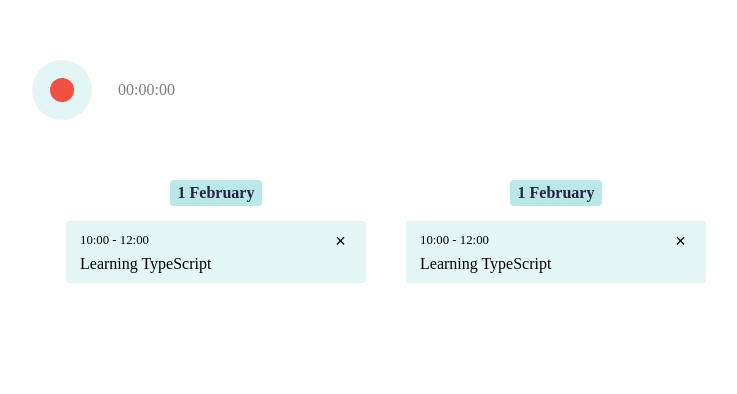
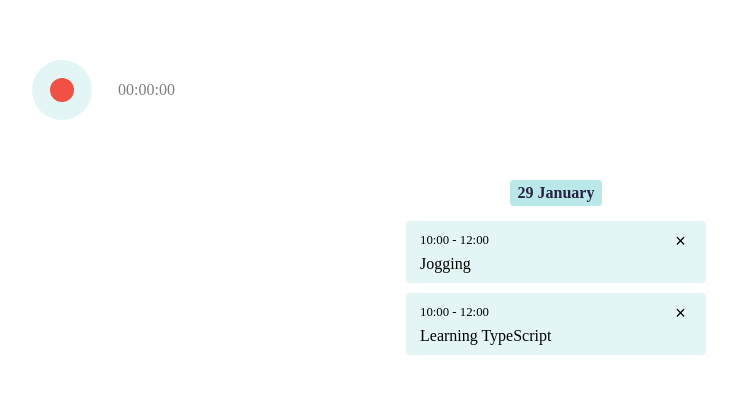
Before and after one commit to marcioc0sta/tasksts, a React (Create React App) app: page / in a window 1280 px wide. Shown: the top 394 px of the page, without its empty margins (531-1268 px from the left). Built offline with nearby package versions, Linux system fonts and the light colour scheme; data requests are answered from the project's data file.

Commit message:
feat: render grouped events from fake db

```diff
--- a/src/components/Calendar/index.tsx
+++ b/src/components/Calendar/index.tsx
@@ -1,45 +1,98 @@
 import React, { ReactElement, useEffect } from 'react'
 import './calendar.css'
-import { useDispatch } from 'react-redux'
+import { useDispatch, useSelector } from 'react-redux'
 
-import { fetchUserEvents } from '../../redux/user-events'
+import { addZero } from 'lib/utils'
+import { RootState } from 'redux/store'
+import { fetchUserEvents, UserEvent } from 'redux/user-events'
+
+const createDateKey = (date: Date): string => {
+  const day = date.getUTCDate()
+  const month = date.getUTCMonth() + 1
+  const year = date.getUTCFullYear()
+
+  return `${year}-${addZero(month)}-${addZero(day)}`
+}
+
+const groupByDay = (events: UserEvent[]): Record<string, UserEvent[]> => {
+  const groups: Record<string, UserEvent[]> = {}
+  const addToGroup = (dateKey: string, event: UserEvent) => {
+    if (groups[dateKey] === undefined) {
+      groups[dateKey] = []
+    }
+
+    groups[dateKey].push(event)
+  }
+
+  events.forEach(event => {
+    const dateStartKey = createDateKey(new Date(event.dateStart))
+    const dateEndKey = createDateKey(new Date(event.dateEnd))
+
+    addToGroup(dateStartKey, event)
+
+    if (dateEndKey !== dateStartKey) {
+      addToGroup(dateEndKey, event)
+    }
+  })
+
+  return groups
+}
 
 const Calendar = (): ReactElement => {
   const dispatch = useDispatch()
+  const { userEvents } = useSelector((state: RootState) => state)
+  const events: UserEvent[] = userEvents.allIds.map(id => userEvents.byIds[id])
+
+  let groupedEvents: ReturnType<typeof groupByDay> | undefined
+  let sortedGroupKeys: string[] | undefined
+
+  if (events.length) {
+    groupedEvents = groupByDay(events)
+    sortedGroupKeys = Object.keys(groupedEvents).sort(
+      (date1, date2) => +new Date(date1) - +new Date(date2)
+    )
+  }
+
   useEffect(() => {
     dispatch(fetchUserEvents())
   }, [])
+
+  return groupedEvents && sortedGroupKeys ? (
+    <div className='calendar'>
+      {sortedGroupKeys.map(dayKey => {
+        const groups = groupedEvents ? groupedEvents[dayKey] : []
+        const groupDate = new Date(dayKey)
+        const day = groupDate.getDate()
+        const month = groupDate.toLocaleString(undefined, { month: 'long' })
+
         return (
-    <div className='calendar'>
-      <div className='calendar-day'>
+          <div key={dayKey} className='calendar-day'>
             <div className='calendar-day-label'>
-          <span>1 February</span>
+              <span>
+                {day} {month}
+              </span>
             </div>
             <div className='calendar-events'>
-          <div className='calendar-event'>
+              {groups.map(event => {
+                return (
+                  <div key={event.id} className='calendar-event'>
                     <div className='calendar-event-info'>
                       <div className='calendar-event-time'>10:00 - 12:00</div>
-              <div className='calendar-event-title'>Learning TypeScript</div>
+                      <div className='calendar-event-title'>{event.title}</div>
                     </div>
-            <button className='calendar-event-delete-button'>&times;</button>
+                    <button className='calendar-event-delete-button'>
+                      &times;
+                    </button>
+                  </div>
+                )
+              })}
             </div>
           </div>
+        )
+      })}
     </div>
-      <div className='calendar-day'>
-        <div className='calendar-day-label'>
-          <span>1 February</span>
-        </div>
-        <div className='calendar-events'>
-          <div className='calendar-event'>
-            <div className='calendar-event-info'>
-              <div className='calendar-event-time'>10:00 - 12:00</div>
-              <div className='calendar-event-title'>Learning TypeScript</div>
-            </div>
-            <button className='calendar-event-delete-button'>&times;</button>
-          </div>
-        </div>
-      </div>
-    </div>
+  ) : (
+    <p>loading...</p>
   )
 }
 
--- a/src/components/Recorder/index.tsx
+++ b/src/components/Recorder/index.tsx
@@ -3,10 +3,9 @@ import React, { ReactElement, useEffect, useRef, useState } from 'react'
 import { useDispatch, useSelector } from 'react-redux'
 
 import './recorder.css'
+import { addZero } from 'lib/utils'
 import { START, STOP } from 'redux/recorder'
 import { RootState } from 'redux/store'
-
-const addZero = (num: number): string => (num < 10 ? `0${num}` : `${num}`)
 
 const Recorder = (): ReactElement => {
   const dispatch = useDispatch()
--- /dev/null
+++ b/src/lib/utils/index.ts
@@ -0,0 +1,2 @@
+export const addZero = (num: number): string =>
+  num < 10 ? `0${num}` : `${num}`
--- a/src/redux/user-events.ts
+++ b/src/redux/user-events.ts
@@ -1,6 +1,6 @@
 import { createAsyncThunk, createSlice } from '@reduxjs/toolkit'
 
-interface UserEvent {
+export interface UserEvent {
   id: number
   title: string
   dateStart: string
```
Lines whose indentation alone changed are shown as unchanged.
